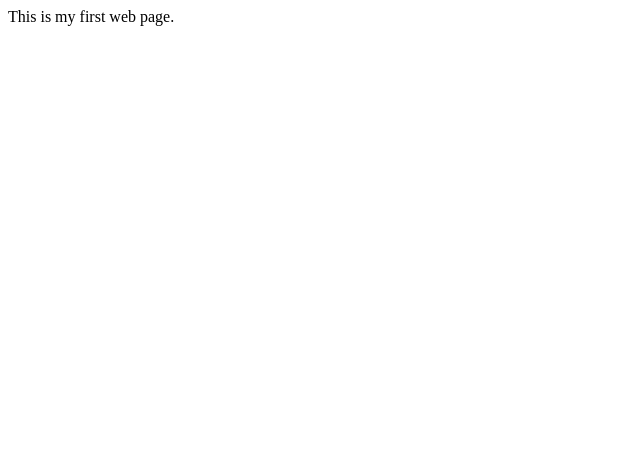
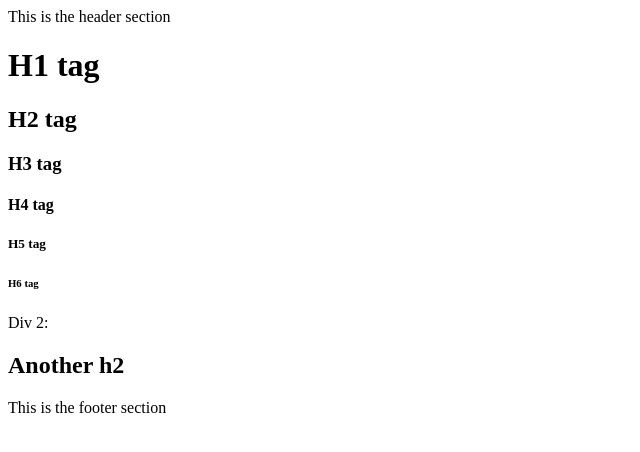
Before and after one commit to davidwparker/programmingtil-html, a plain HTML site: page src/index.html in a window 1280 px wide. Shown: the whole page, without its empty margins (0-640 px from the left). Drawn offline with Linux system fonts and the light colour scheme.

Commit message:
Episode 2 - header, main, footer, divs, h1-h6

```diff
--- a/src/index.html
+++ b/src/index.html
@@ -25,6 +25,41 @@
       The HTML <body> Element represents the content of an HTML document.
         There can be only one <body> element in a document.
     -->
-    This is my first web page.
+    <header>
+      <!-- https://developer.mozilla.org/en-US/docs/Web/HTML/Element/header -->
+      This is the header section
+    </header>
+    <main>
+      <!-- https://developer.mozilla.org/en-US/docs/Web/HTML/Element/main -->
+      <div>
+        <!-- https://developer.mozilla.org/en-US/docs/Web/HTML/Element/heading_elements -->
+        <h1>
+          H1 tag
+        </h1>
+        <h2>
+          H2 tag
+        </h2>
+        <h3>
+          H3 tag
+        </h3>
+        <h4>
+          H4 tag
+        </h4>
+        <h5>
+          H5 tag
+        </h5>
+        <h6>
+          H6 tag
+        </h6>
+        <div>
+          Div 2:
+          <h2>Another h2</h2>
+        </div>
+      </div>
+    </main>
+    <footer>
+      <!-- https://developer.mozilla.org/en-US/docs/Web/HTML/Element/footer -->
+      This is the footer section
+    </footer>
   </body>
 </html>
```
Also changed, not shown: 1 other file.
